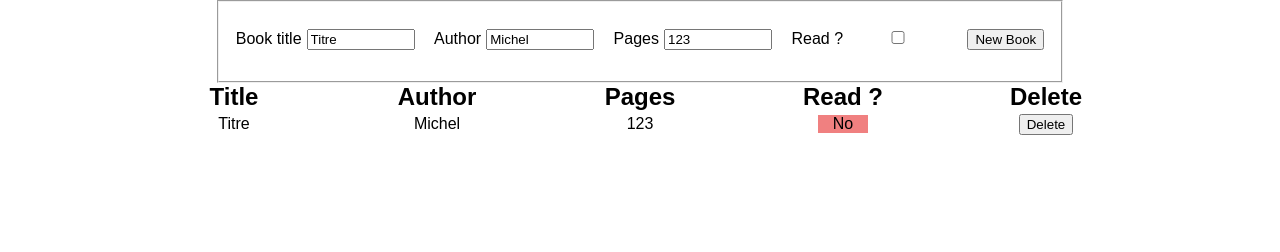
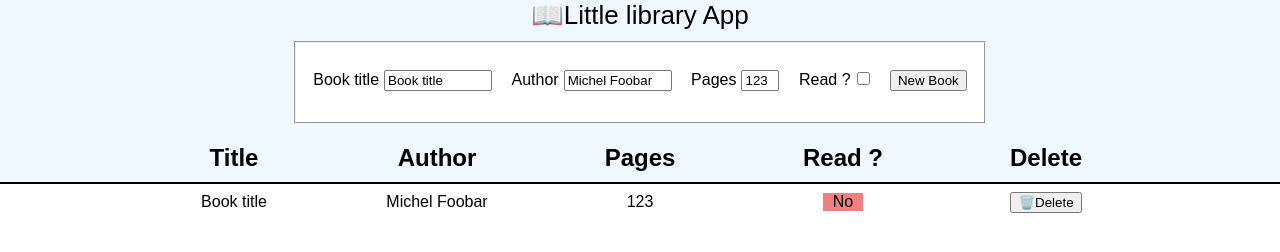
Before and after one commit to Zellrei/TOP_book_library, a plain HTML site: page index.html in a window 1280 px wide. Both pictures are taken after a click on the button "New Book". Drawn offline with Linux system fonts and the light colour scheme.

Commit message:
fix read status when deleted line & simple design
v1.1 assignment done

```diff
--- a/index.html
+++ b/index.html
@@ -9,12 +9,13 @@
 
 </head>
 <body>
+  <div class="flex-title">&#128214;Little library App</div>
   <div class="flex-top-ctnr">
     <form action="" method="post">
       <fieldset>
         <ul>
-          <li><label for="Book title">Book title<input type="text" name="Book title" id="Book title" value="Titre"></label></li>
-          <li><label for="Author">Author<input type="text" name="Author" id="Author" value="Michel"></label></li>
+          <li><label for="Book title">Book title<input type="text" name="Book title" id="Book title" value="Book title"></label></li>
+          <li><label for="Author">Author<input type="text" name="Author" id="Author" value="Michel Foobar"></label></li>
           <li><label for="Pages">Pages<input type="text" name="Pages" id="Pages" value="123"></label></li>
           <li><label for="Read">Read ?<input type="checkbox" name="Read" id="Read"></label></li>
           <li><button id="new-book-btn" type="button">New Book</button></li>
--- a/script.js
+++ b/script.js
@@ -28,22 +28,22 @@ function addBookToLibrary() {
 function displayLibrary() {
   const gridContainer = document.getElementById('grid-cont-id');
 
-  for (const books of myLibrary) {
+  for (let i = 0; i < myLibrary.length; i++) {
     const parentDiv = document.createElement('div');
     parentDiv.className = 'line';
     gridContainer.appendChild(parentDiv);
 
     const title = document.createElement('span');
-    title.textContent = books.title;
+    title.textContent = myLibrary[i].title;
     parentDiv.appendChild(title);
     const author = document.createElement('span');
-    author.textContent = books.author;
+    author.textContent = myLibrary[i].author;
     parentDiv.appendChild(author);
     const pages = document.createElement('span');
-    pages.textContent = books.pages;
+    pages.textContent = myLibrary[i].pages;
     parentDiv.appendChild(pages);
     const read = document.createElement('span');
-    read.textContent = books.read;
+    read.textContent = myLibrary[i].read;
     if (read.textContent == 'Yes') {
       read.classList.add('bookIsRead');
     } else {
@@ -52,9 +52,11 @@ function displayLibrary() {
     read.addEventListener('click', () => {if (read.textContent == 'Yes') {
                                             read.classList.replace('bookIsRead', 'bookIsNotRead');
                                             read.textContent = "No";
+                                            myLibrary[i].read = "No";
                                           } else {
                                             read.classList.replace('bookIsNotRead', 'bookIsRead');
                                             read.textContent = "Yes";
+                                            myLibrary[i].read = "Yes";
                                           }})
     parentDiv.appendChild(read);
   }
@@ -62,7 +64,7 @@ function displayLibrary() {
   let lineNodelist = document.getElementsByClassName('line');
   for (let i = 0; i < lineNodelist.length; i++) {
     const deleteBtn = document.createElement('button');
-    deleteBtn.textContent = "Delete";
+    deleteBtn.textContent = "🗑️Delete";
     lineNodelist[i].appendChild(deleteBtn);
     deleteBtn.addEventListener('click', () => {myLibrary.splice(i, 1);
                                                 bookIndex = 0;
--- a/styles.css
+++ b/styles.css
@@ -33,15 +33,36 @@ library-wrapper {
   justify-content: center;
 }
 
+.flex-title {
+  display: flex;
+  justify-content: center;
+
+  font-size: 26px;
+  background-color: aliceblue;
+}
+
 .flex-top-ctnr {
   display: flex;
   justify-content: center;
+  background-color: aliceblue;
+  padding: 10px;
 }
 
-.flex-main-ctnr {
+fieldset {
   display: flex;
   justify-content: center;
   align-items: center;
+  background-color: white;
+}
+
+#Pages {
+  width: 30px;
+}
+
+#Read {
+  margin: 0;
+  padding: 0;
+  width: 25px;
 }
 
 .grid-ctnr {
@@ -62,6 +83,11 @@ library-wrapper {
   justify-content: center;
   justify-items: center;
   gap: 3px;
+  background-color: aliceblue;
+  border-bottom: 2px solid black;
+  padding: 10px;
+  margin-bottom: 5px;
+  width: 100%;
 }
 
 .line {
@@ -76,16 +102,16 @@ library-wrapper {
 
 .bookIsRead {
   background-color: greenyellow;
-  width: 50px;
+  width: 40px;
   text-align: center;
 }
 
 .bookIsNotRead {
   background-color: lightcoral;
-  width: 50px;
+  width: 40px;
   text-align: center;
 }
 
-.bookIsRead:hover, .bookIsNotRead:hover {
+.bookIsRead:hover, .bookIsNotRead:hover, .line>button {
   cursor: pointer;
 }
```
